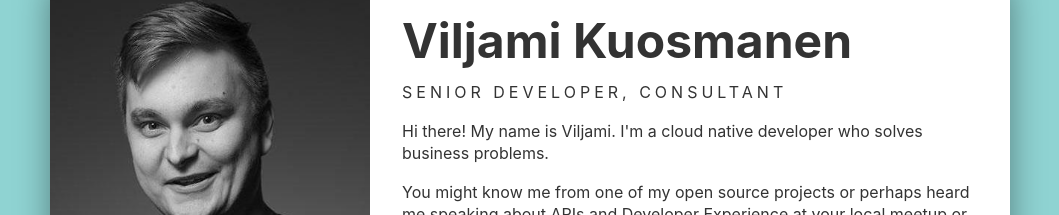
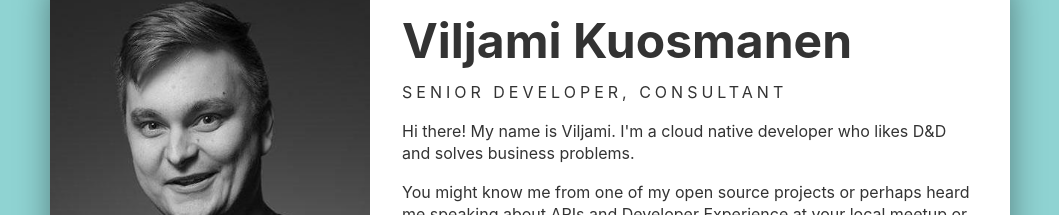
Before and after one commit to anttiviljami/personal-website, a Svelte app: page / in a window 1280 px wide. Shown: the part 144-359 px from the top of the page, without its empty margins (110-1169 px from the left). Built offline with nearby package versions, Linux system fonts and the light colour scheme.

Commit message:
Add note about D&D 🎲

```diff
--- a/src/App.svelte
+++ b/src/App.svelte
@@ -104,7 +104,7 @@
       <div class="intro">
         <h1 class="heading">Viljami Kuosmanen</h1>
         <p class="title">Senior Developer, Consultant</p>
-        <p>Hi there! My name is Viljami. I'm a cloud native developer who solves business problems.</p>
+        <p>Hi there! My name is Viljami. I'm a cloud native developer who likes D&D and solves business problems.</p>
         <p>You might know me from one of my open source projects or perhaps heard me speaking about APIs and Developer Experience at your local meetup or tech conference.</p>
         <p>Right now I'm working with {tools.join(', ')} and many others. But these are just tools I've picked up over the past 7 years working in tech consultancy and startups. I'm not particularly passionate about any single technology but rather looking to build cool things with talented people.</p>
         <p>But enough about me. How can I help you?</p>
```
